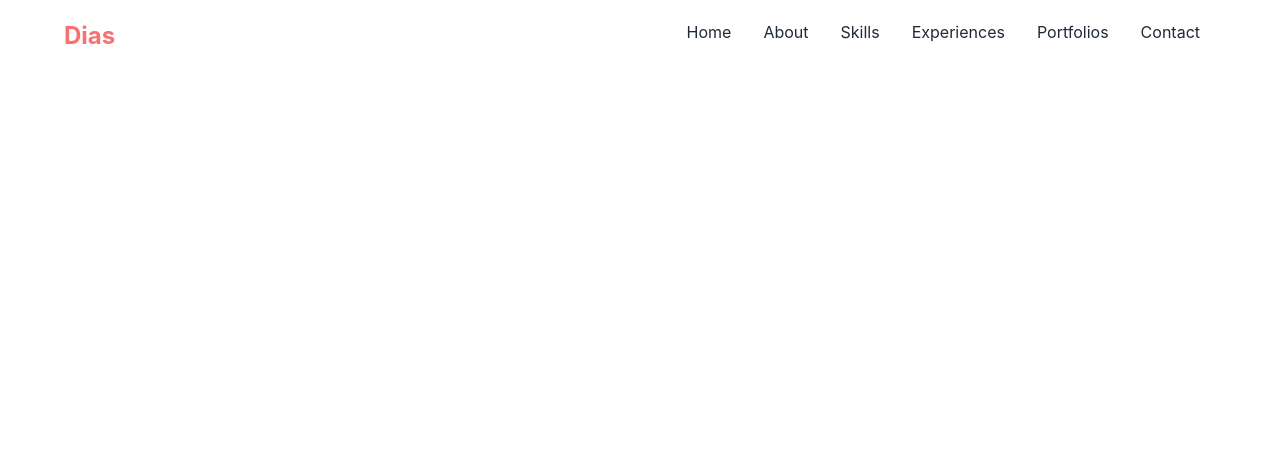
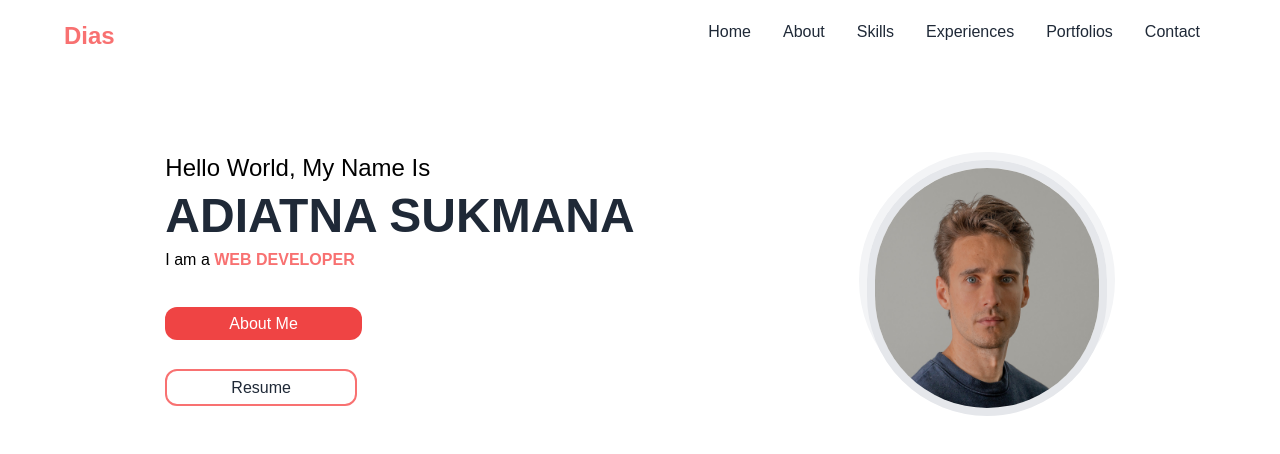
Before and after one commit to syn-arch/dyatnas_portfolio, a React (Create React App) app: page / in a window 1280 px wide. Shown: the top 454 px of the page. Built offline with nearby package versions, Linux system fonts and the light colour scheme.

Commit message:
feat : add home

```diff
--- a/src/layout/Home/HomeLayout.js
+++ b/src/layout/Home/HomeLayout.js
@@ -3,8 +3,9 @@ import { Navbar } from "./Index";
 
 function HomeLayout(props) {
   return (
-    <div className="">
+    <div className="font-poppins">
       <Navbar />
+      <div className="w-11/12 mx-auto">{props.children}</div>
     </div>
   );
 }
--- a/src/layout/Home/Navbar.js
+++ b/src/layout/Home/Navbar.js
@@ -78,6 +78,7 @@ function Navbar(props) {
             <ul className="flex flex-col justify-center items-center">
               <li className="border-b-2 border-b-red-300 w-1/2 text-center pb-5">
                 <Link
+                  onClick={() => setIsOpen(false)}
                   to="/"
                   className="text-center font-medium text-2xl text-gray-700"
                 >
@@ -86,6 +87,7 @@ function Navbar(props) {
               </li>
               <li className="border-b-2 border-b-red-300 w-1/2 text-center pb-5 mt-5">
                 <Link
+                  onClick={() => setIsOpen(false)}
                   to="/about"
                   className="text-center font-medium text-2xl text-gray-700"
                 >
@@ -94,6 +96,7 @@ function Navbar(props) {
               </li>
               <li className="border-b-2 border-b-red-300 w-1/2 text-center pb-5 mt-5">
                 <Link
+                  onClick={() => setIsOpen(false)}
                   to="/skills"
                   className="text-center font-medium text-2xl text-gray-700"
                 >
@@ -102,6 +105,7 @@ function Navbar(props) {
               </li>
               <li className="border-b-2 border-b-red-300 w-1/2 text-center pb-5 mt-5">
                 <Link
+                  onClick={() => setIsOpen(false)}
                   to="/experiences"
                   className="text-center font-medium text-2xl text-gray-700"
                 >
@@ -110,6 +114,7 @@ function Navbar(props) {
               </li>
               <li className="border-b-2 border-b-red-300 w-1/2 text-center pb-5 mt-5">
                 <Link
+                  onClick={() => setIsOpen(false)}
                   to="/protfolios"
                   className="text-center font-medium text-2xl text-gray-700"
                 >
@@ -118,6 +123,7 @@ function Navbar(props) {
               </li>
               <li className="border-b-2 border-b-red-300 w-1/2 text-center pb-5 mt-5">
                 <Link
+                  onClick={() => setIsOpen(false)}
                   to="/contact"
                   className="text-center font-medium text-2xl text-gray-700"
                 >
--- /dev/null
+++ b/src/pages/Home/About.js
@@ -0,0 +1,7 @@
+import React from "react";
+
+function About(props) {
+  return <div>About</div>;
+}
+
+export default About;
--- /dev/null
+++ b/src/pages/Home/Contact.js
@@ -0,0 +1,7 @@
+import React from "react";
+
+function Contact(props) {
+  return <div>Contact</div>;
+}
+
+export default Contact;
--- /dev/null
+++ b/src/pages/Home/Experience.js
@@ -0,0 +1,7 @@
+import React from "react";
+
+function Experience(props) {
+  return <div>Experience</div>;
+}
+
+export default Experience;
--- a/src/pages/Home/Home.js
+++ b/src/pages/Home/Home.js
@@ -1,7 +1,48 @@
 import React from "react";
+import { Link } from "react-router-dom";
+import Me from "../../img/me.jpg";
 
 function Home(props) {
-  return <div>Home</div>;
+  return (
+    <>
+      <div className="flex flex-col-reverse md:flex-row justify-around">
+        <div className="mt-10 md:mt-20 text-center md:text-left">
+          <p className="text-xl md:text-2xl">Hello World, My Name Is</p>
+          <h1 className="font-bold text-3xl md:text-5xl mt-2 text-gray-800">
+            ADIATNA SUKMANA
+          </h1>
+          <p className="mt-2">
+            I am a <span className="text-red-400 font-bold">WEB DEVELOPER</span>
+          </p>
+          <div className="mt-10">
+            <Link
+              to="/about"
+              className="py-2 px-16 bg-red-500 rounded-xl text-white hover:bg-red-400 transition-all duration-300 ease-in-out"
+            >
+              About Me
+            </Link>
+          </div>
+          <div className="mt-10">
+            <Link
+              to="/download-resume"
+              className="py-2 px-16 border-2 border-red-400 rounded-xl text-gray-800 hover:bg-red-400 hover:text-white hover:border-red-400 transition-all duration-300 ease-in-out"
+            >
+              Resume
+            </Link>
+          </div>
+        </div>
+        <div className="mt-10 md:mt-20">
+          <div className="rounded-full w-64 h-64 border-8 border-gray-100 mx-auto">
+            <img
+              src={Me}
+              alt="me"
+              className="rounded-full w-64 h-64 border-8 border-gray-200"
+            />
+          </div>
+        </div>
+      </div>
+    </>
+  );
 }
 
 export default Home;
--- /dev/null
+++ b/src/pages/Home/Portfolio.js
@@ -0,0 +1,7 @@
+import React from "react";
+
+function Portfolio(props) {
+  return <div>Portfolio</div>;
+}
+
+export default Portfolio;
--- /dev/null
+++ b/src/pages/Home/Skill.js
@@ -0,0 +1,7 @@
+import React from "react";
+
+function Skill(props) {
+  return <div>Skill</div>;
+}
+
+export default Skill;
--- a/src/routes/Main.js
+++ b/src/routes/Main.js
@@ -3,6 +3,11 @@ import { BrowserRouter, Routes, Route } from "react-router-dom";
 
 import HomeLayout from "../layout/Home/HomeLayout";
 import Home from "../pages/Home/Home";
+import About from "../pages/Home/About";
+import Skill from "../pages/Home/Skill";
+import Experience from "../pages/Home/Experience";
+import Portfolio from "../pages/Home/Portfolio";
+import Contact from "../pages/Home/Contact";
 
 function Main(props) {
   return (
@@ -18,6 +23,51 @@ function Main(props) {
               </HomeLayout>
             }
           />
+          <Route
+            path="/about"
+            exact
+            element={
+              <HomeLayout>
+                <About />
+              </HomeLayout>
+            }
+          />
+          <Route
+            path="/skills"
+            exact
+            element={
+              <HomeLayout>
+                <Skill />
+              </HomeLayout>
+            }
+          />
+          <Route
+            path="/experiences"
+            exact
+            element={
+              <HomeLayout>
+                <Experience />
+              </HomeLayout>
+            }
+          />
+          <Route
+            path="/portfolios"
+            exact
+            element={
+              <HomeLayout>
+                <Portfolio />
+              </HomeLayout>
+            }
+          />
+          <Route
+            path="/contact"
+            exact
+            element={
+              <HomeLayout>
+                <Contact />
+              </HomeLayout>
+            }
+          />
           <Route path="*" element="404 Not Found" />
         </Routes>
       </Fragment>
--- a/tailwind.config.js
+++ b/tailwind.config.js
@@ -2,6 +2,9 @@ module.exports = {
   content: ["./src/**/*.{js,jsx,ts,tsx}"],
   theme: {
     extend: {},
+    fontFamily: {
+      poppins: ["Poppins", "sans-serif"],
+    },
   },
   plugins: [],
 };
```
Also changed, not shown: src/img/me.jpg (added).
